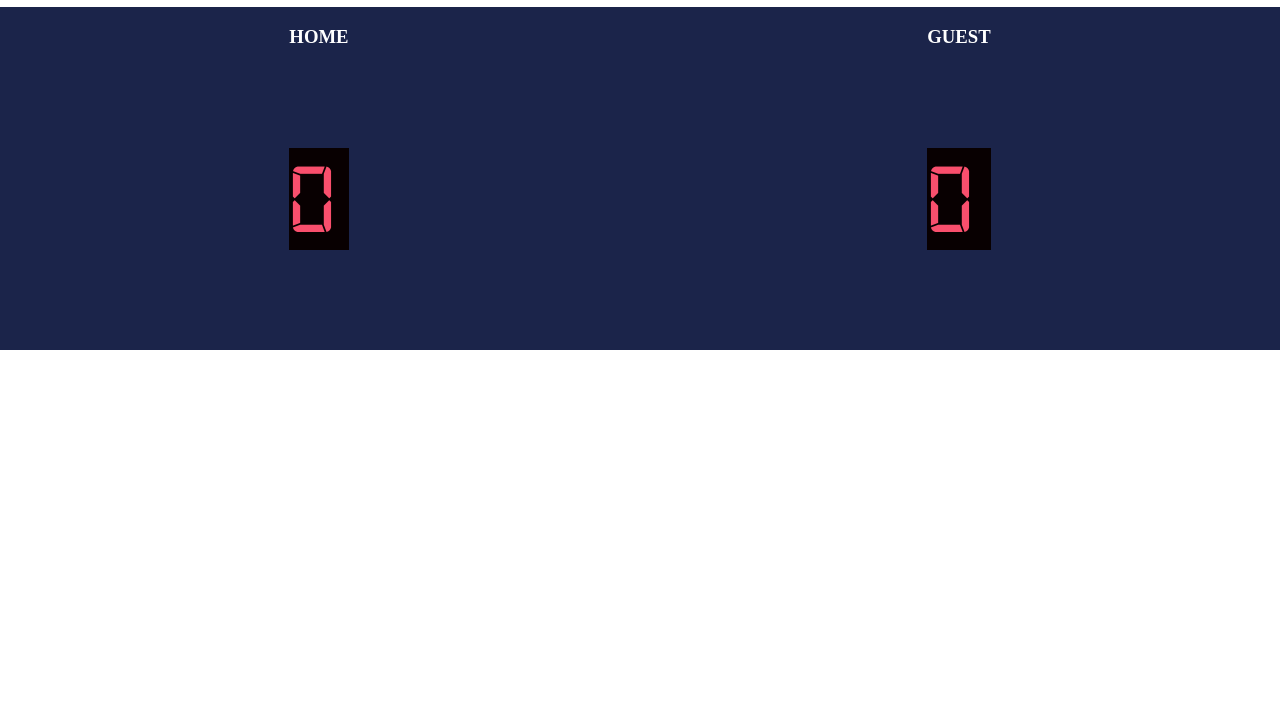
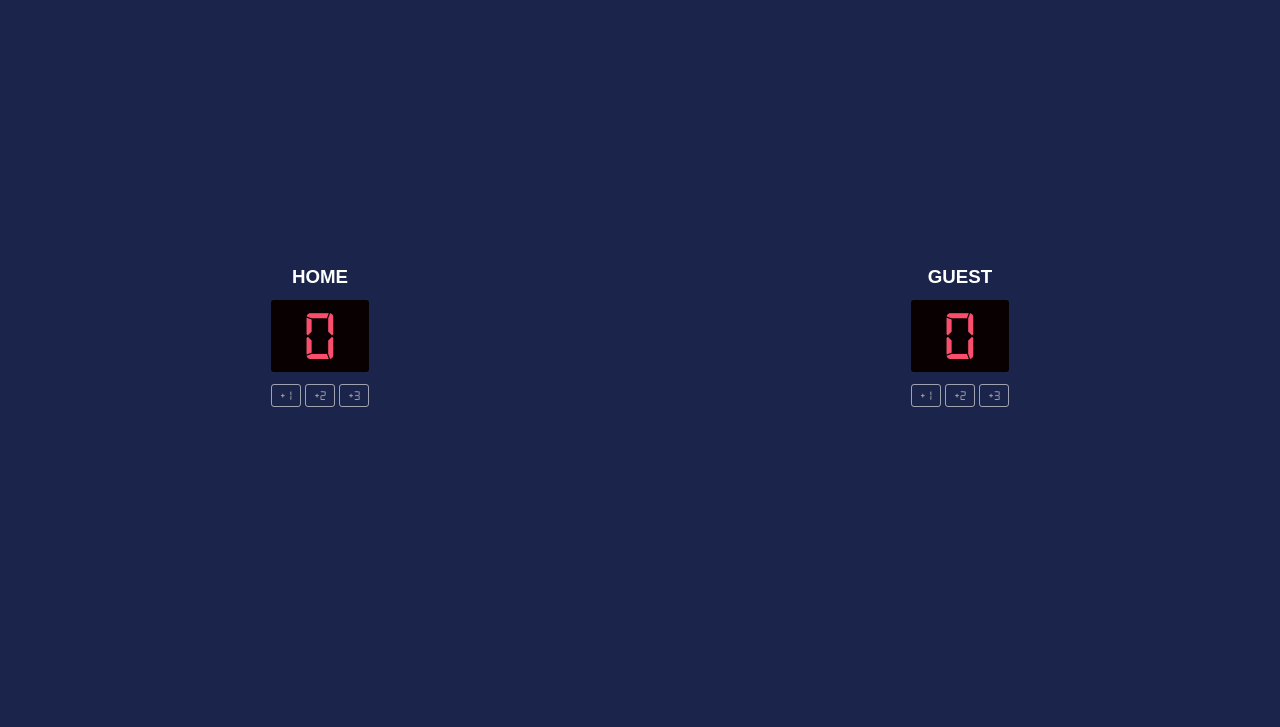
Before and after one commit to johnasp/basketball-scoreboard, a website: page public/index.html in a window 1280 px wide. Shown: the part 73-800 px from the top of the page. Drawn offline with Linux system fonts and the light colour scheme; files that its build step writes are made by us from their sources; files whose address does not match are found by name; a web font is replaced by a local one.

Commit message:
Finished UI

```diff
--- a/public/index.html
+++ b/public/index.html
@@ -1,29 +1,46 @@
 <!DOCTYPE html>
 <html lang="en">
   <head>
-  <meta charset="UTF-8">
-  <meta name="viewport" content="width=device-width, initial-scale=1.0">
+    <meta charset="UTF-8" />
+    <meta name="viewport" content="width=device-width, initial-scale=1.0" />
     <title>Basketball Scoreboard</title>
-  <link rel="stylesheet" href="style.css">
-  <link rel="preconnect" href="https://fonts.googleapis.com">
-<link rel="preconnect" href="https://fonts.gstatic.com" crossorigin>
-<link href="https://fonts.googleapis.com/css2?family=Doto:wght@100..900&display=swap" rel="stylesheet">
+    <link rel="stylesheet" href="style.css" />
+    <link rel="preconnect" href="https://fonts.googleapis.com" />
+    <link rel="preconnect" href="https://fonts.gstatic.com" crossorigin />
+    <link
+      href="https://fonts.googleapis.com/css2?family=Doto:wght@100..900&display=swap"
+      rel="stylesheet"
+    />
   </head>
   <body>
-  <h1>Basketball Scoreboard</h1>
-      <body>
-        <div class="container">
-            <div class="home-score">
-                <h3>HOME</h3>
-                <p class="score">0</p>
-            </div>
-            <div class="away-score">
-                <h3>GUEST</h3>
-                <p class="score">0</p>
+    <section class="container">
+      <div class="home-score score">
+        <h3>Home</h3>
+        <p class="digit">0</p>
+        <div class="points">
+          <button class="one-point">+1</button>
+          <button class="two-points">+2</button>
+          <button class="three-points">+3</button>
         </div>
       </div>
-        <script src="index.js"></script>
+      <div class="guest-score score">
+        <h3>Guest</h3>
+        <p class="digit">0</p>
+        <div class="points">
+          <button class="one-point">+1</button>
+          <button class="two-points">+2</button>
+          <button class="three-points">+3</button>
+        </div>
+      </div>
+    </section>
   </body>
   <script src="../src/index.js"></script>
-</body>
 </html>
+
+<!-- STRECTCH GOALS
+
+1 - Add a 'new game' button that resets the scores to 0.
+2 - Highlight the leader
+3 - Change the desgin
+
+-->
--- a/src/style.scss
+++ b/src/style.scss
@@ -22,10 +22,21 @@ body {
     justify-content: space-around;
 }
 .score {
+  text-align: center;
+  h3 {
+    font-family: sans-serif;
+    margin-bottom: 12px;
+  }
+}
+.digit {
     background: #080001;
     font-family: "Digital-7 Mono", sans-serif;
     color: #F94F6D;
-    font-size: 100px;
+    font-size: 70px;
+    margin: 0;
+    text-align: center;
+    padding: 0 24px;
+    border-radius: 3px;
 }
 
 h3 {
```
Also changed, not shown: package.json (+3 -5 lines), public/style.css, 1 other file. Lines whose indentation alone changed are shown as unchanged.
